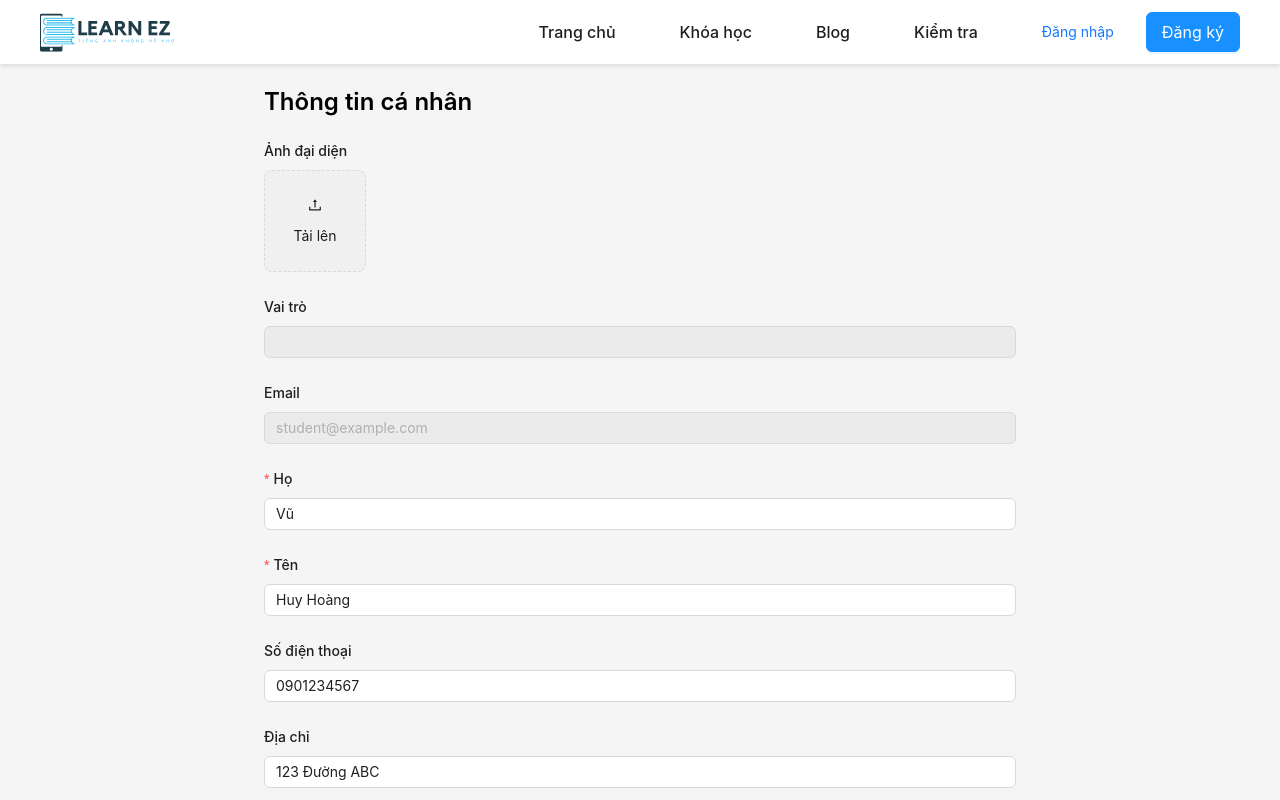
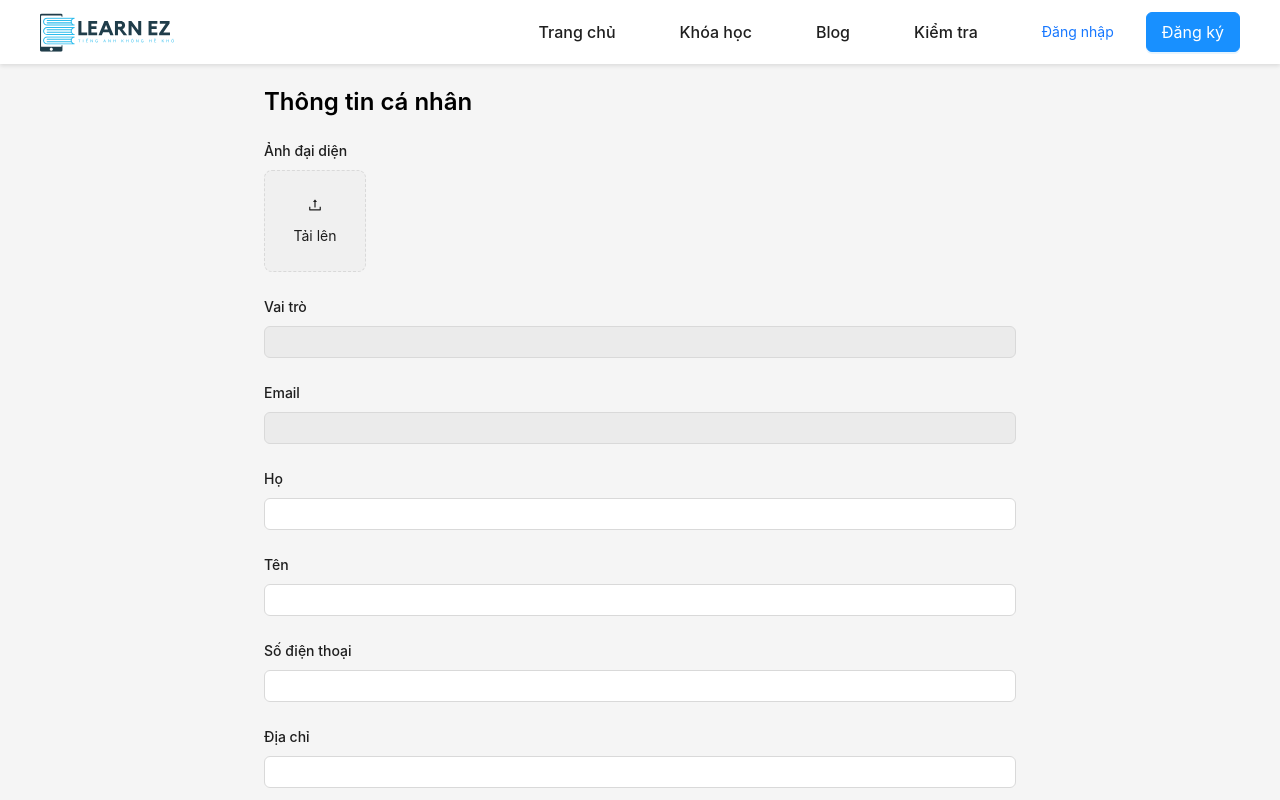
Before and after one commit to to-ten-hoang/LearnEZ-FE, a React (Vite) app: page /profile in a window 1280 px wide. Shown: the top 800 px of the page. Built offline with nearby package versions, Linux system fonts and the light colour scheme; no server answers.

Commit message:
Xem thông tin cá nhân: lấy thông tin

```diff
--- a/src/apis/authApi.ts
+++ b/src/apis/authApi.ts
@@ -29,6 +29,25 @@ interface LogoutResponse {
   data: null;
 }
 
+interface UserProfileResponse {
+  code: number;
+  message: string;
+  data: {
+    firstName: string;
+    lastName: string;
+    phone: string | null;
+    address: string | null;
+    dob: string | null;
+    gender: string | null;
+    avatarUrl: string | null;
+    isActive: boolean | null;
+    isDelete: boolean | null;
+    education: string | null;
+    major: string | null;
+    student: any | null;
+  };
+}
+
 export const register = async (data: RegisterRequest): Promise<LogoutResponse> => {
   const response = await api.post('/api/v1/auth/register', data);
   return response.data;
@@ -48,3 +67,8 @@ export const refreshToken = async (): Promise<AuthResponse> => {
   const response = await api.get('/api/v1/auth/refresh');
   return response.data;
 };
+
+export const getUserProfile = async (): Promise<UserProfileResponse> => {
+  const response = await api.get('/api/v1/user');
+  return response.data;
+};
--- a/src/components/common/ProfileForm/ProfileForm.tsx
+++ b/src/components/common/ProfileForm/ProfileForm.tsx
@@ -1,7 +1,9 @@
-import { useState } from 'react';
+import { useEffect, useState } from 'react';
 import { Form, Input, Button, Upload, Select, DatePicker } from 'antd';
 import { UploadOutlined } from '@ant-design/icons';
 import './ProfileForm.css';
+import { getUserProfile } from '../../../services/authService';
+import useAuthStore from '../../../store/authStore';
 
 const { Option } = Select;
 
@@ -12,8 +14,34 @@ const EGender = {
 } as const;
 
 const ProfileForm = () => {
-  const [form] = Form.useForm();
-  const [avatarUrl, setAvatarUrl] = useState<string | null>(null);
+    const [form] = Form.useForm();
+    const [avatarUrl, setAvatarUrl] = useState<string | null>(null);
+    const { user } = useAuthStore();
+
+    useEffect(() => {
+        const fetchUserProfile = async () => {
+            try{
+                console.log('data:hahah');
+                const response = await getUserProfile();
+                const data= response;
+
+                form.setFieldsValue({
+                    firstName: data.firstName || '',
+                    lastName: data.lastName || '',
+                    phone: data.phone || '',
+                    address: data.address || '',
+                    dob: data.dob ? new Date(data.dob) : null,
+                    gender: data.gender || EGender.MALE,
+                    email: user?.email || '',
+                    role: user?.role || '',
+                });
+                setAvatarUrl(data.avatarUrl);
+            }catch (error) {
+                console.error('Failed to fetch user profile:', error);
+            }
+        };
+        fetchUserProfile();
+    }, [user?.email])
 
   const handleFinish = (values: any) => {
     console.log('Form values:', values);
@@ -27,15 +55,20 @@ const ProfileForm = () => {
   };
 
   return (
-    <Form form={form} layout="vertical" onFinish={handleFinish} initialValues={{
-      email: 'student@example.com',
-      firstName: 'Vũ',
-      lastName: 'Huy Hoàng',
-      phone: '0901234567',
-      address: '123 Đường ABC',
-      dob: null,
-      gender: EGender.MALE,
-    }}>
+    <Form
+        form={form}
+        layout="vertical"
+        onFinish={handleFinish}
+        // initialValues={{
+        //     email: 'student@example.com',
+        //     firstName: 'Vũ',
+        //     lastName: 'Huy Hoàng',
+        //     phone: '0901234567',
+        //     address: '123 Đường ABC',
+        //     dob: null,
+        //     gender: EGender.MALE,
+        // }}
+    >
       <Form.Item label="Ảnh đại diện">
         <Upload
           name="avatar"
@@ -54,15 +87,15 @@ const ProfileForm = () => {
         </Upload>
       </Form.Item>
       <Form.Item label="Vai trò" name="role">
-        <Input value="Học sinh: Vũ Huy Hoàng" disabled />
+        <Input disabled />
       </Form.Item>
       <Form.Item label="Email" name="email">
         <Input disabled />
       </Form.Item>
-      <Form.Item label="Họ" name="firstName" rules={[{ required: true, message: 'Vui lòng nhập họ!' }]}>
+      <Form.Item label="Họ" name="firstName">
         <Input />
       </Form.Item>
-      <Form.Item label="Tên" name="lastName" rules={[{ required: true, message: 'Vui lòng nhập tên!' }]}>
+      <Form.Item label="Tên" name="lastName">
         <Input />
       </Form.Item>
       <Form.Item label="Số điện thoại" name="phone">
--- a/src/services/authService.ts
+++ b/src/services/authService.ts
@@ -1,5 +1,5 @@
 import { message } from 'antd';
-import { login as loginApi, register as registerApi, logout as logoutApi, refreshToken as refreshTokenApi } from '../apis/authApi';
+import { login as loginApi, register as registerApi, logout as logoutApi, refreshToken as refreshTokenApi, getUserProfile as getUserProfileApi } from '../apis/authApi';
 import useAuthStore from '../store/authStore';
 
 interface RegisterRequest {
@@ -14,6 +14,25 @@ interface LoginRequest {
   email: string;
   password: string;
 }
+
+// interface UserProfileResponse {
+//   code: number;
+//   message: string;
+//   data: {
+//     firstName: string;
+//     lastName: string;
+//     phone: string | null;
+//     address: string | null;
+//     dob: string | null;
+//     gender: string | null;
+//     avatarUrl: string | null;
+//     isActive: boolean | null;
+//     isDelete: boolean | null;
+//     education: string | null;
+//     major: string | null;
+//     student: any | null;
+//   };
+// }
 
 const roleMapping: { [key: number]: 'student' | 'teacher' | 'manager' | 'consultant' } = {
   1: 'manager',
@@ -89,3 +108,18 @@ export const refreshToken = async () => {
     throw error;
   }
 };
+
+export const getUserProfile = async () => {
+  try{
+    const response = await getUserProfileApi();
+    if(response.code === 202 && response.data){
+      message.success('Lấy thông tin cá nhân thành công');
+      return response.data;
+    }
+    throw new Error(response.message || 'Lấy thông tin cá nhân thất bại.');
+  } catch(error:any){
+    message.error(error.message || 'Đã có lỗi xảy ra khi lấy thông tin cá nhân.');
+    throw error;
+  }
+
+}
```
